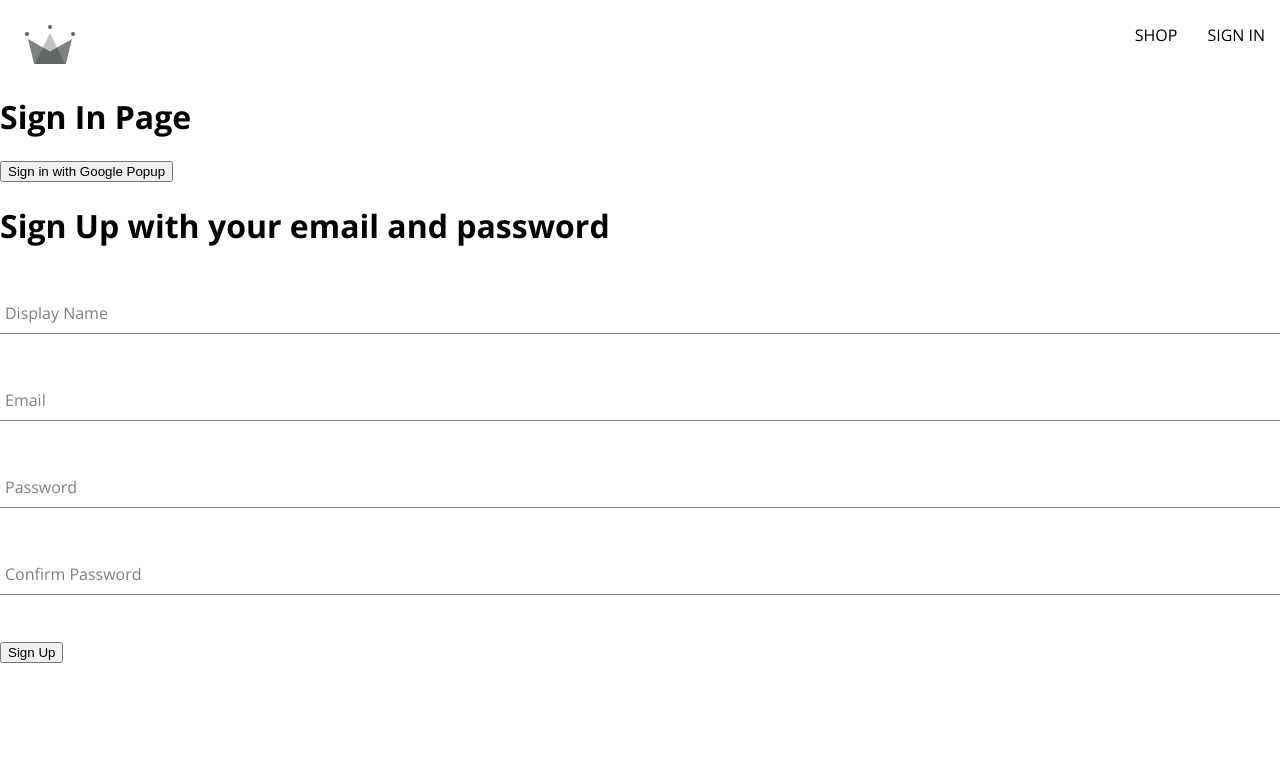
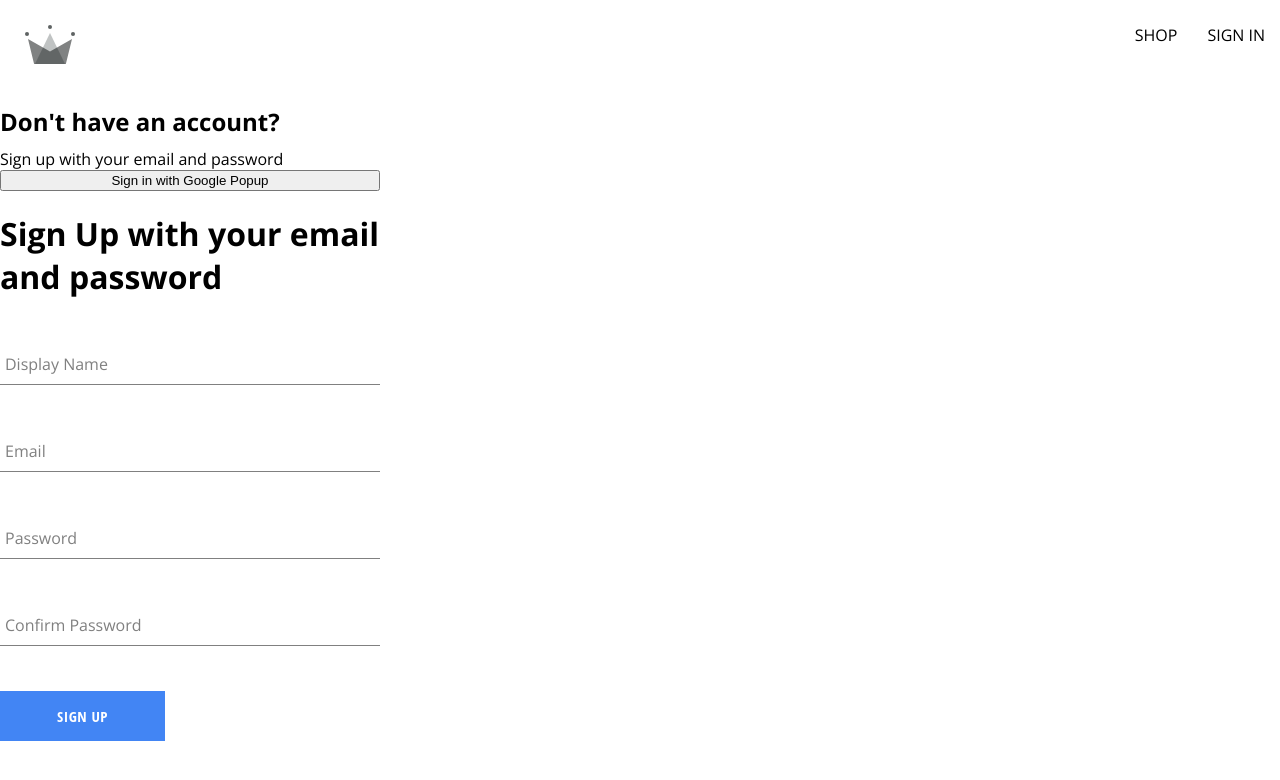
Before and after one commit to ScruffyWookie/crwn-clothing, a React (Create React App) app: page /sign-in in a window 1280 px wide. Shown: the top 780 px of the page. Built offline with nearby package versions, Linux system fonts and the light colour scheme.

Commit message:
Created a Dynamic Button Component - Google, Inverted, Default

```diff
--- /dev/null
+++ b/src/components/button/button.component.jsx
@@ -0,0 +1,18 @@
+import '../button/button.styles.scss'
+
+const BUTTON_TYPES_CLASSES = {
+    google: 'google-sign-in',
+    inverted: 'inverted'
+}
+
+
+
+const Button = ({ children, buttonType, ...otherProps }) => {
+    return (
+        <button className={`button-container ${BUTTON_TYPES_CLASSES[buttonType]}`} {...otherProps}>
+            {children}
+        </button>
+    );
+};
+
+export default Button;
--- /dev/null
+++ b/src/components/button/button.styles.scss
@@ -0,0 +1,46 @@
+.button-container {
+    min-width: 165px;
+    width: auto;
+    height: 50px;
+    letter-spacing: 0.5px;
+    line-height: 50px;
+    padding: 0 35px 0 35px;
+    font-size: 15px;
+    background-color: black;
+    color: white;
+    text-transform: uppercase;
+    font-family: 'Open Sans Condensed';
+    font-weight: bolder;
+    border: none;
+    cursor: pointer;
+    display: flex;
+    justify-content: center;
+
+    &:hover {
+      background-color: white;
+      color: black;
+      border: 1px solid black;
+    }
+
+    &.google-sign-in {
+      background-color: #4285f4;
+      color: white;
+
+      &:hover {
+        background-color: #357ae8;
+        border: none;
+      }
+    }
+
+    &.inverted {
+      background-color: white;
+      color: black;
+      border: 1px solid black;
+
+      &:hover {
+        background-color: black;
+        color: white;
+        border: none;
+      }
+    }
+  }
--- a/src/components/sign-up-form/sign-up-form.component.jsx
+++ b/src/components/sign-up-form/sign-up-form.component.jsx
@@ -3,6 +3,10 @@ import { useState } from "react";
 import FormInput from "../form-input/form-input.component";
 
 import { createAuthUserWithEmailAndPassword, createUserDocumentFromAuth } from "../../utils/firebase/firebase.utils";
+
+import './sign-up-form.styles.scss'
+
+import Button from '../button/button.component'
 
 
 const defaultFormFields = {
@@ -68,7 +72,7 @@ const SignUpForm = () => {
                 <FormInput label="Password" type="password" required onChange={handleChange} name="password" value={password}/>
                 <FormInput label="Confirm Password" type="password" required onChange={handleChange} name="confirmPassword" value={confirmPassword}/>
 
-                <button type="submit">Sign Up</button>
+                <Button buttonType='google' type="submit">Sign Up</Button>
             </form>
         </div>
     )
--- /dev/null
+++ b/src/components/sign-up-form/sign-up-form.styles.scss
@@ -0,0 +1,9 @@
+.sign-up-container {
+    display: flex;
+    flex-direction: column;
+    width: 380px;
+
+    h2 {
+        margin: 10px 0;
+    }
+}
--- a/src/routes/sign-in/sign-in.component.jsx
+++ b/src/routes/sign-in/sign-in.component.jsx
@@ -10,8 +10,9 @@ const SignIn = () => {
   };
 
   return (
-    <div>
-      <h1>Sign In Page</h1>
+    <div className='sign-up-container'>
+      <h2>Don't have an account?</h2>
+      <span>Sign up with your email and password</span>
       <button onClick={logGoogleUser}>Sign in with Google Popup</button>
       <SignUpForm/>
     </div>
```
